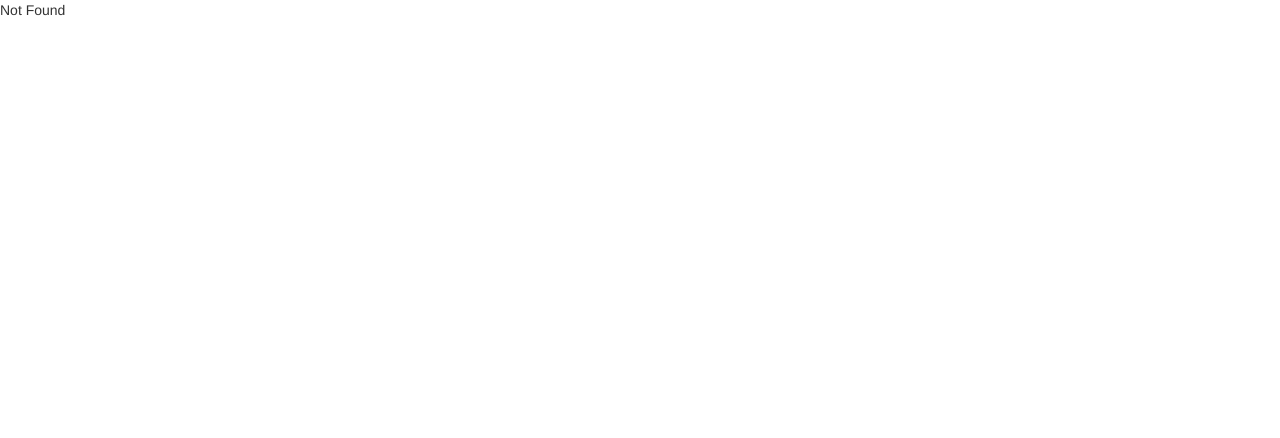
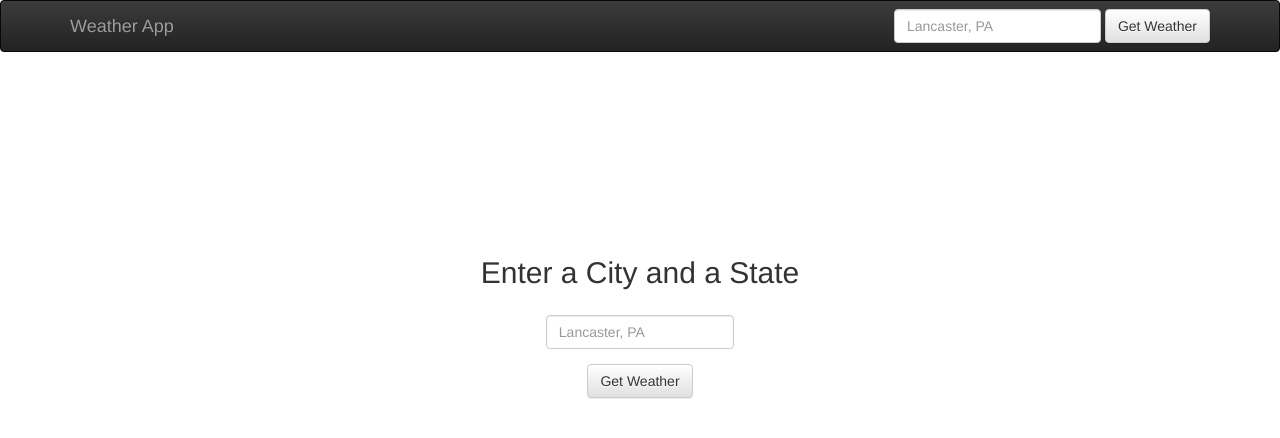
Before and after one commit to Pat878/react-weather-app, a React (Create React App) app: page / in a window 1280 px wide. Shown: the top 438 px of the page. Built offline with nearby package versions, Linux system fonts and the light colour scheme.

Commit message:
Unod URL changes

```diff
--- a/package.json
+++ b/package.json
@@ -1,6 +1,6 @@
 {
   "name": "react-weather-app",
-  "homepage": "https://pat878.github.io/react-weather-app/home",
+  "homepage": "https://pat878.github.io/react-weather-app/",
   "version": "0.1.0",
   "private": true,
   "dependencies": {
--- a/src/App.js
+++ b/src/App.js
@@ -245,7 +245,7 @@ class WeatherNav extends Component {
                   <div>
 
                     <Switch>
-                      <Route exact path='/home' render={Home} />
+                      <Route exact path='/' render={Home} />
                       <Route path='/forecast/:city' render={Forecast} />
                       <Route path='/detail/:city' render={DayRender} />
                       <Route render={function () {
```
